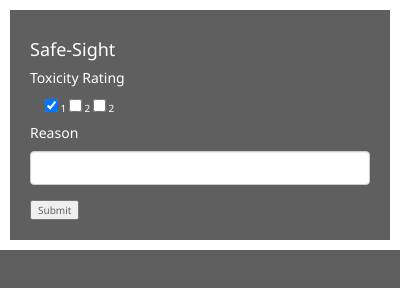
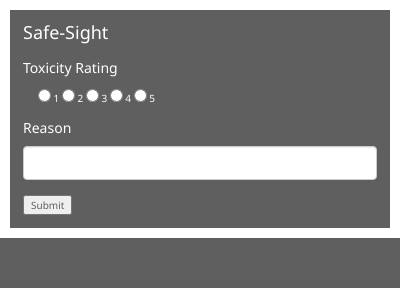
Before and after one commit to vincentt117/safe-sight, a browser extension: page popup.html in a window 400 px wide. Drawn offline with nearby package versions, Linux system fonts and the light colour scheme; files that its build step writes are made by us from their sources.

Commit message:
Dropdown appereance change

```diff
--- a/popup.html
+++ b/popup.html
@@ -24,7 +24,8 @@
             border-style: solid;
             border-width: 10px;
             background-color: #5F5F5F;
-            padding: 20px;
+            padding: 13px;
+            padding-top:3px;
             color: #FFFFFF;
         }
 
@@ -39,7 +40,6 @@
             overflow: hidden;
             max-width: 400px;
         }
-
     </style>
     <!--
       - JavaScript and HTML must be in separate files: see our Content Security
@@ -51,21 +51,21 @@
 
 <body>
     <meta name="viewport" content="width=device-width, initial-scale=1">
-    <h4>Safe-Sight</h4>
+    <h4 style="padding-bottom:7px;">Safe-Sight</h4>
     <h5>Toxicity Rating</h5>
-    <form>
-    <div class="container">
-  <input type="checkbox" name="vehicle1" value="1" checked> 1
-  <input type="checkbox" name="vehicle2" value="2"> 2
-        <input type="checkbox" name="vehicle2" value="2"> 2
-        </div>
-</form>
+    <form style="padding-bottom:5px;">
+        <div class="container">
+            <input type="radio" name="rating" value="1"> 1
+            <input type="radio" name="rating" value="2"> 2
+            <input type="radio" name="rating" value="3"> 3
+            <input type="radio" name="rating" value="4"> 4
+        <input type="radio" name="rating" value="5"> 5</div>
+    </form>
     <h5>Reason</h5>
     <div class="form-group">
         <input type="text" class="form-control" id="usr"> </div>
     <button id='saveStuff'>Submit</button>
     <script src="popup.js"></script>
-
 </body>
 
 </html>
```
